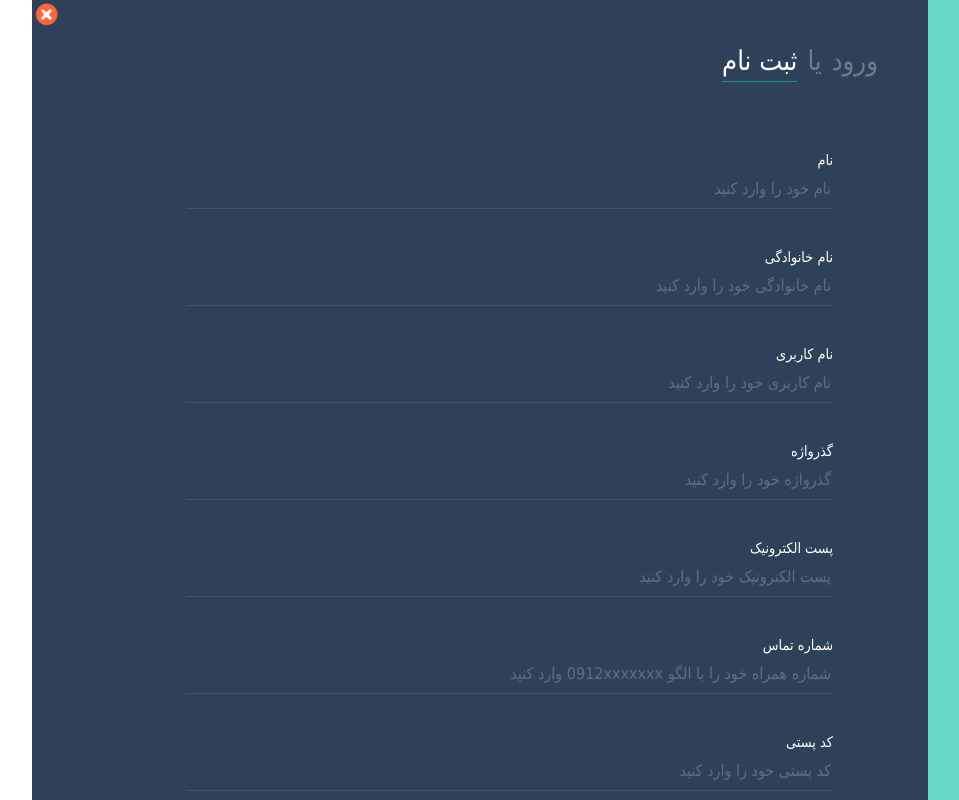
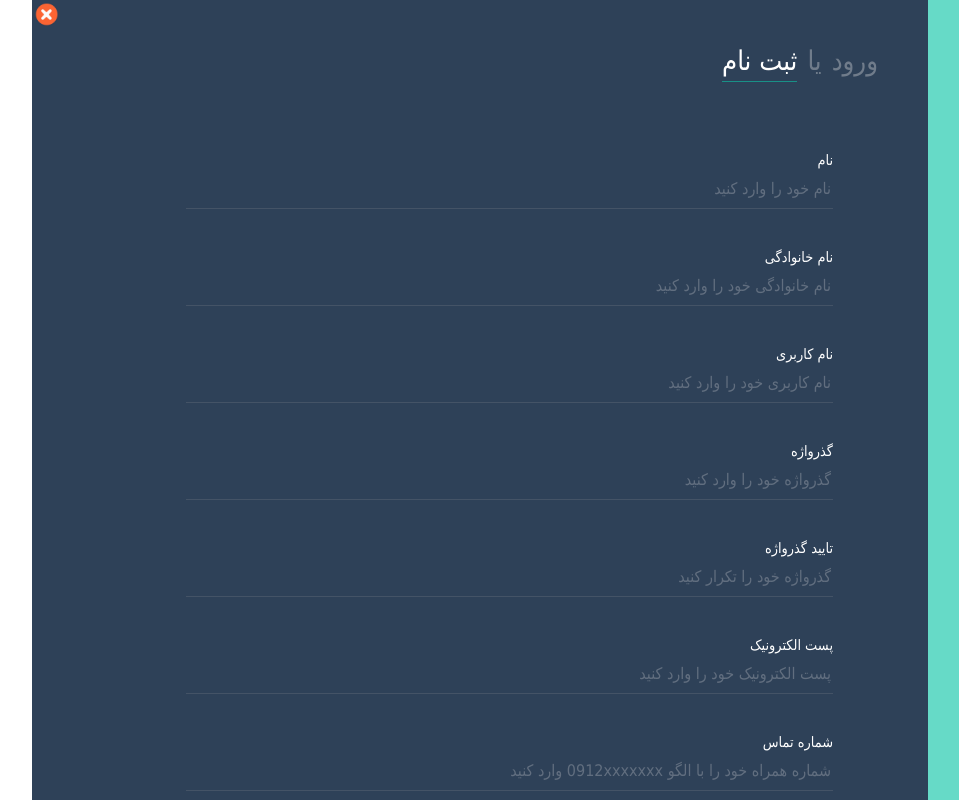
Before and after one commit to expensive1998/FrontEnd_Analysis-and-deasign, a React (Create React App) app: page / in a window 1280 px wide. Shown: the whole page, without its empty margins (47-1006 px from the left). Built offline with nearby package versions, Linux system fonts and the light colour scheme.

Commit message:
Add confirm password field to sign up page

```diff
--- a/src/pages/SignUp.js
+++ b/src/pages/SignUp.js
@@ -31,6 +31,7 @@ export default class SignUp extends Component {
       username: null,
       email: null,
       password: null,
+      confirmpassword: null ,
       postalcode: null,
       phonenumber: null,
       address: null ,
@@ -40,6 +41,7 @@ export default class SignUp extends Component {
         username: "",
         email: "",
         password: "",
+        confirmpassword: "",
         postalcode: "" ,
       phonenumber: "",
       address: "" ,
@@ -64,7 +66,7 @@ export default class SignUp extends Component {
 
       `);
     } else {
-      alert("اطفا فرم را کامل و درست پر کنید")
+      alert("لطفا فرم را کامل و درست پر کنید")
     }
   };
 
@@ -109,6 +111,11 @@ export default class SignUp extends Component {
         formErrors.password =
         value.length < 8 ? "گذرواژه حداقل باید 8 کارکتر داشته باشید" : "";
         break;
+        break;
+        case "confirmpassword":
+          formErrors.confirmpassword = value !== this.state.password
+         ? "گذرواژه مطابقت ندارد" : "";
+          break;
       default:
         break;
     }
@@ -156,6 +163,13 @@ export default class SignUp extends Component {
                 <span className="errorMessage">{formErrors.password}</span>)}
               </div>
               <div className="FormField">
+                <label className="FormField__Label" htmlFor="confirmpassword">تایید گذرواژه</label>
+                <input type="password" id="confirmpassword" className={formErrors.confirmpassword.length > 0 ? "error FormField__Input" : "FormField__Input"} placeholder="گذرواژه خود را تکرار کنید" name="confirmpassword" noValidate
+                onChange={this.handleChange} />
+                <br/> {formErrors.confirmpassword.length > 0 && (
+                <span className="errorMessage">{formErrors.confirmpassword}</span>)}
+              </div>
+              <div className="FormField">
                 <label className="FormField__Label" htmlFor="email">پست الکترونیک</label>
                 <input type="email" id="email" className={formErrors.email.length > 0 ? "error FormField__Input" : "FormField__Input"} placeholder="پست الکترونیک خود را وارد کنید" name="email" noValidate
                 onChange={this.handleChange} />
```
